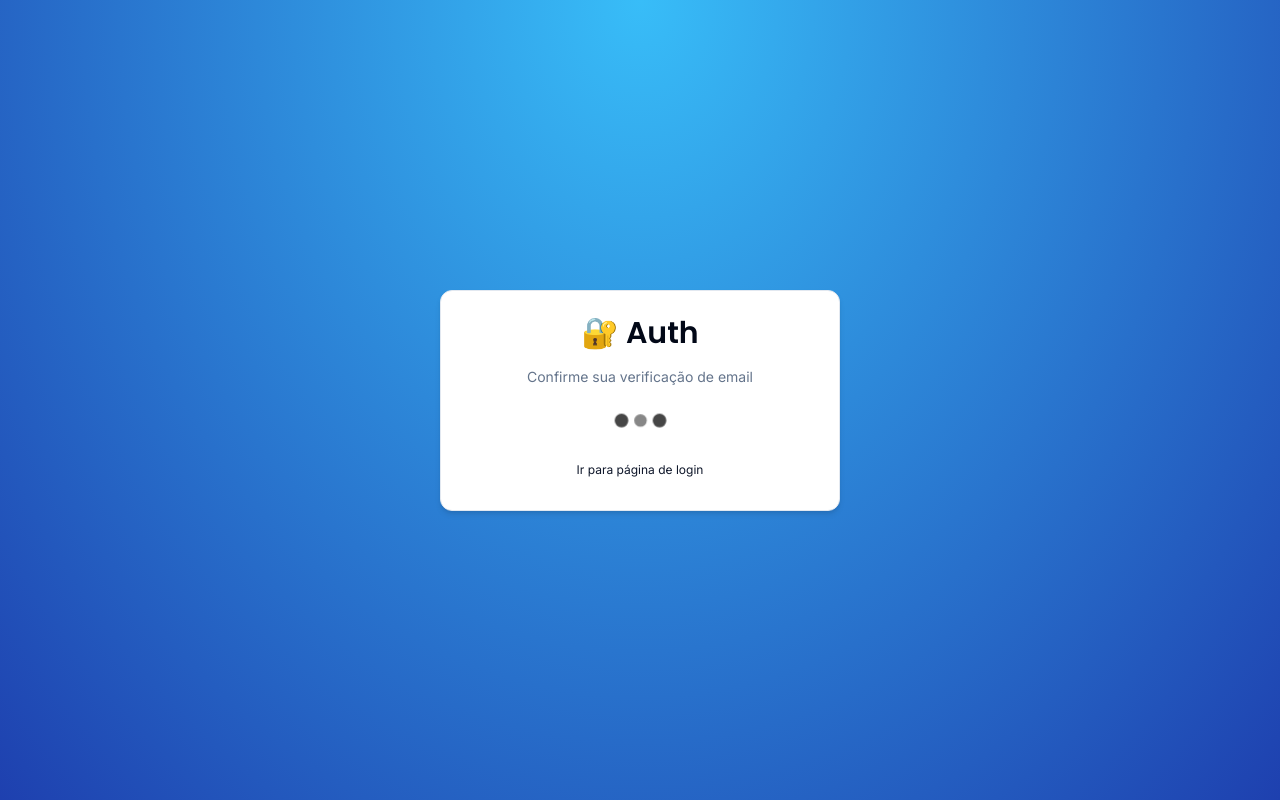
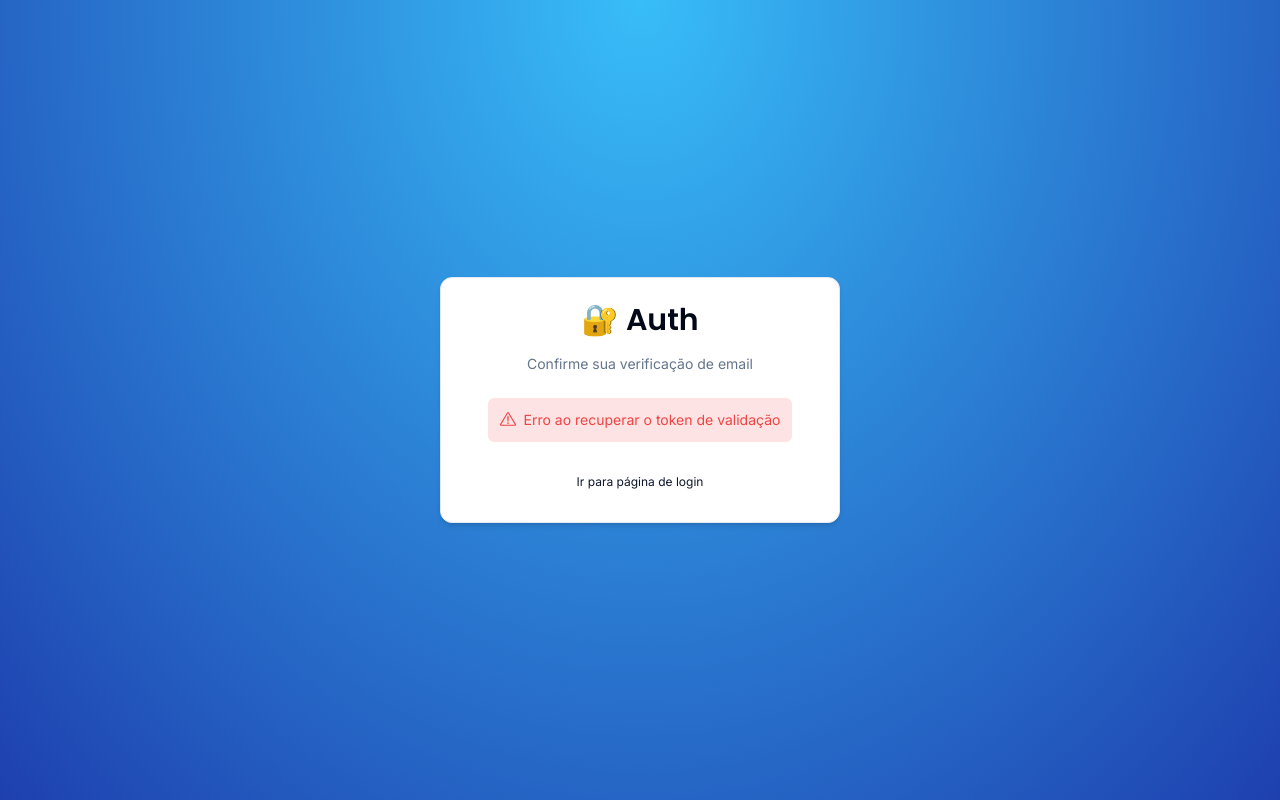
Before and after one commit to marcolaleal/auth-tutorial, a Next.js app: page /auth/new-verification in a window 1280 px wide. Built offline with nearby package versions, Linux system fonts and the light colour scheme.

Commit message:
feat: complete email verification

```diff
--- a/actions/new-verification.ts
+++ b/actions/new-verification.ts
@@ -4,7 +4,7 @@ import { db } from "@/lib/db";
 import { getUserByEmail } from "@/data/user";
 import { getVerificationTokenByToken } from "@/data/verification-token";
 
-export const newverification = async (token: string) => {
+export const newVerification = async (token: string) => {
   const existingToken = await getVerificationTokenByToken(token);
 
   if(!existingToken) {
--- a/components/auth/new-verification-form.tsx
+++ b/components/auth/new-verification-form.tsx
@@ -1,18 +1,36 @@
 "use client";
 
-import { useCallback, useEffect } from "react";
 import { BeatLoader } from "react-spinners";
 import { useSearchParams } from "next/navigation";
+import { useCallback, useEffect, useState } from "react";
 
 import { CardWrapper } from "./card-wrapper";
+import { FormError } from "@/components/form-error";
+import { FormSuccess } from "@/components/form-success";
+import { newVerification } from "@/actions/new-verification";
 
 export const NewVerificationForm = () => {
+  const [error, setError] = useState<string|undefined>();
+  const [success, setSuccess] = useState<string|undefined>();
   const searchParams = useSearchParams();
 
   const token = searchParams.get("token");
 
   const onSubmit = useCallback( () => {
-    console.log(token);
+
+    if(!token) {
+      setError("Erro ao recuperar o token de validação");
+      return;
+    };
+
+    newVerification(token)
+      .then((data) => {
+        setSuccess(data.success);
+        setError(data.error)
+      })
+      .catch(() => {
+        setError("Oops! Algo deu errado!")
+      })
   },[token]);
 
   useEffect(() => {
@@ -26,7 +44,11 @@ export const NewVerificationForm = () => {
       backButtonLabel="Ir para página de login"
     >
       <div className="flex items-center w-full justify-center">
-        <BeatLoader />
+        {!success && !error && (
+          <BeatLoader />
+        )}
+        <FormSuccess message={success}/>
+        <FormError message={error}/>
       </div>
     </CardWrapper>
   )
```
